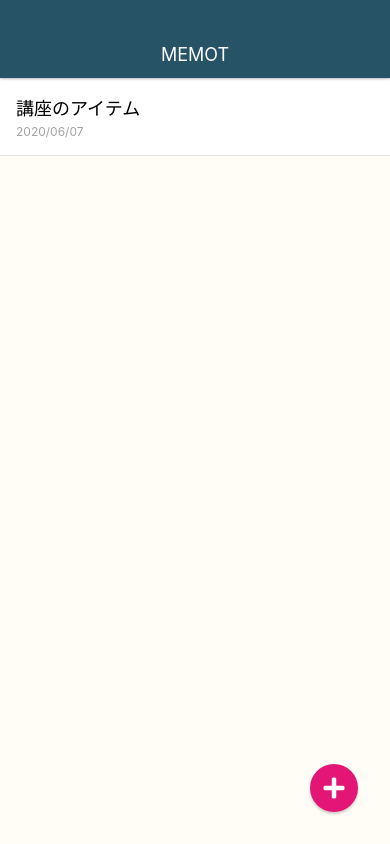
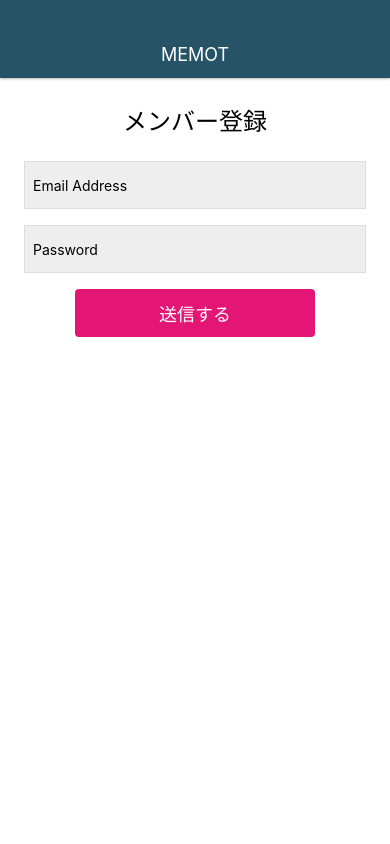
Before and after one commit to three4c/study-reactNative, a React Native app: screen / in a window 390 px wide. Built offline with nearby package versions, Linux system fonts and the light colour scheme.

Commit message:
develop screen

```diff
--- a/App.jsx
+++ b/App.jsx
@@ -3,11 +3,15 @@
 
 import Appbar from './src/components/Appbar';
 import MemoListScreen from './src/screens/MemoListScreen';
+import MemoDetailScreen from './src/screens/MemoDetailScreen';
+import MemoEditScreen from './src/screens/MemoEditScreen';
+import LoginScreen from './src/screens/LoginScreen';
+import SignupScreen from './src/screens/SignupScreen';
 
 const App = () => (
   <View style={styles.container}>
     <Appbar />
-    <MemoListScreen />
+    <SignupScreen />
   </View>
 );
 
--- a/package.json
+++ b/package.json
@@ -8,6 +8,7 @@
     "eject": "expo eject"
   },
   "dependencies": {
+    "@expo/vector-icons": "^10.2.0",
     "expo": "~37.0.3",
     "expo-font": "^8.1.1",
     "react": "~16.9.0",
--- a/src/elements/CircleButton.jsx
+++ b/src/elements/CircleButton.jsx
@@ -1,7 +1,17 @@
 import React, { useState, useEffect } from 'react';
-import { StyleSheet, Text, View } from 'react-native';
+import { StyleSheet, View } from 'react-native';
 import * as Font from 'expo-font';
+import { createIconSet } from '@expo/vector-icons';
 import fontAwesome from '../../assets/fonts/fa-solid-900.ttf';
+
+const CustomIcon = createIconSet(
+  {
+    pencil: '\uf303',
+    plus: '\uf067',
+    check: '\uf00c',
+  },
+  'FontAwesome',
+);
 
 const CircleButton = (props) => {
   const [fontLoaded, setFontLoaded] = useState(false);
@@ -16,7 +26,7 @@
 
     fn();
   }, []);
-  const { style, color } = props;
+  const { style, color, name } = props;
 
   let bgColor = '#e31676';
   let textColor = '#fff';
@@ -29,9 +39,10 @@
   return (
     <View style={[styles.circleButton, style, { backgroundColor: bgColor }]}>
       {fontLoaded ? (
-        <Text style={[styles.circleButtonTitle, { color: textColor }]}>
-          {props.children}
-        </Text>
+        <CustomIcon
+          name={name}
+          style={[styles.circleButtonTitle, { color: textColor }]}
+        />
       ) : null}
     </View>
   );
--- /dev/null
+++ b/src/screens/LoginScreen.jsx
@@ -0,0 +1,60 @@
+import React from 'react';
+import {
+  StyleSheet,
+  View,
+  TextInput,
+  TouchableHighlight,
+  Text,
+} from 'react-native';
+
+const LoginScreen = () => (
+  <View style={styles.container}>
+    <Text style={styles.title}>ログイン</Text>
+    <TextInput style={styles.input} value="Email Address" />
+    <TextInput style={styles.input} value="Password" />
+    <TouchableHighlight
+      style={styles.button}
+      onPress={() => {}}
+      underlayColor="#c70f66"
+    >
+      <Text style={styles.buttonTitle}>ログインする</Text>
+    </TouchableHighlight>
+  </View>
+);
+
+const styles = StyleSheet.create({
+  container: {
+    flex: 1,
+    width: '100%',
+    padding: 24,
+    backgroundColor: '#fff',
+  },
+  input: {
+    backgroundColor: '#eee',
+    height: 48,
+    marginBottom: 16,
+    borderWidth: 1,
+    borderColor: '#ddd',
+    padding: 8,
+  },
+  title: {
+    fontSize: 24,
+    alignSelf: 'center',
+    marginBottom: 24,
+  },
+  button: {
+    backgroundColor: '#e31676',
+    height: 48,
+    borderRadius: 4,
+    justifyContent: 'center',
+    alignItems: 'center',
+    width: '70%',
+    alignSelf: 'center',
+  },
+  buttonTitle: {
+    color: '#fff',
+    fontSize: 18,
+  },
+});
+
+export default LoginScreen;
--- a/src/screens/MemoDetailScreen.jsx
+++ b/src/screens/MemoDetailScreen.jsx
@@ -16,9 +16,7 @@
       <Text>講座のアイデアです。</Text>
     </View>
 
-    <CircleButton style={styles.editButton} color="white">
-      {'\uf303'}
-    </CircleButton>
+    <CircleButton name="pencil" style={styles.editButton} color="white" />
   </View>
 );
 
--- /dev/null
+++ b/src/screens/MemoEditScreen.jsx
@@ -0,0 +1,28 @@
+import React from 'react';
+import { StyleSheet, View, TextInput } from 'react-native';
+
+import CircleButton from '../elements/CircleButton';
+
+const MemoEditScreen = () => (
+  <View style={styles.container}>
+    <TextInput style={styles.memoEditInput} multiline value="Hi" />
+    <CircleButton name="check" />
+  </View>
+);
+
+const styles = StyleSheet.create({
+  container: {
+    flex: 1,
+    width: '100%',
+  },
+  memoEditInput: {
+    flex: 1,
+    paddingTop: 32,
+    paddingLeft: 16,
+    paddingRight: 16,
+    paddingBottom: 32,
+    fontSize: 16,
+  },
+});
+
+export default MemoEditScreen;
--- a/src/screens/MemoListScreen.jsx
+++ b/src/screens/MemoListScreen.jsx
@@ -7,7 +7,7 @@
 const MemoListScreen = () => (
   <View style={styles.container}>
     <MemoList />
-    <CircleButton>{'\uf067'}</CircleButton>
+    <CircleButton name="plus" />
   </View>
 );
 
--- /dev/null
+++ b/src/screens/SignupScreen.jsx
@@ -0,0 +1,60 @@
+import React from 'react';
+import {
+  StyleSheet,
+  View,
+  TextInput,
+  TouchableHighlight,
+  Text,
+} from 'react-native';
+
+const SignupScreen = () => (
+  <View style={styles.container}>
+    <Text style={styles.title}>メンバー登録</Text>
+    <TextInput style={styles.input} value="Email Address" />
+    <TextInput style={styles.input} value="Password" />
+    <TouchableHighlight
+      style={styles.button}
+      onPress={() => {}}
+      underlayColor="#c70f66"
+    >
+      <Text style={styles.buttonTitle}>送信する</Text>
+    </TouchableHighlight>
+  </View>
+);
+
+const styles = StyleSheet.create({
+  container: {
+    flex: 1,
+    width: '100%',
+    padding: 24,
+    backgroundColor: '#fff',
+  },
+  input: {
+    backgroundColor: '#eee',
+    height: 48,
+    marginBottom: 16,
+    borderWidth: 1,
+    borderColor: '#ddd',
+    padding: 8,
+  },
+  title: {
+    fontSize: 24,
+    alignSelf: 'center',
+    marginBottom: 24,
+  },
+  button: {
+    backgroundColor: '#e31676',
+    height: 48,
+    borderRadius: 4,
+    justifyContent: 'center',
+    alignItems: 'center',
+    width: '70%',
+    alignSelf: 'center',
+  },
+  buttonTitle: {
+    color: '#fff',
+    fontSize: 18,
+  },
+});
+
+export default SignupScreen;
```
Also changed, not shown: .eslintrc.json, 2 other files (tests, documents, lock files or other folders).
